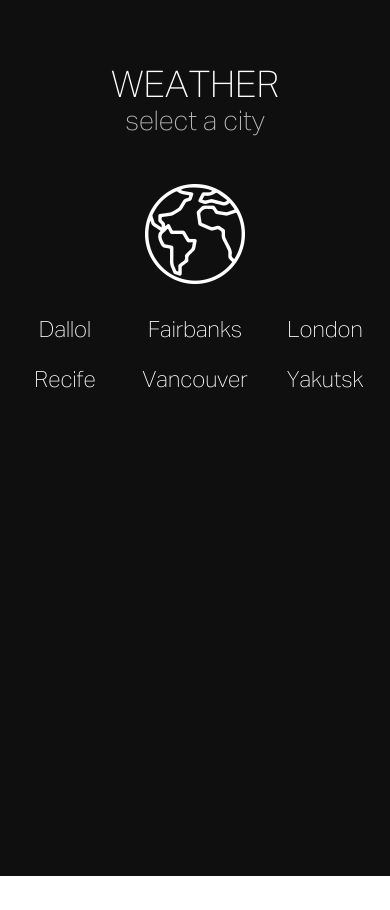
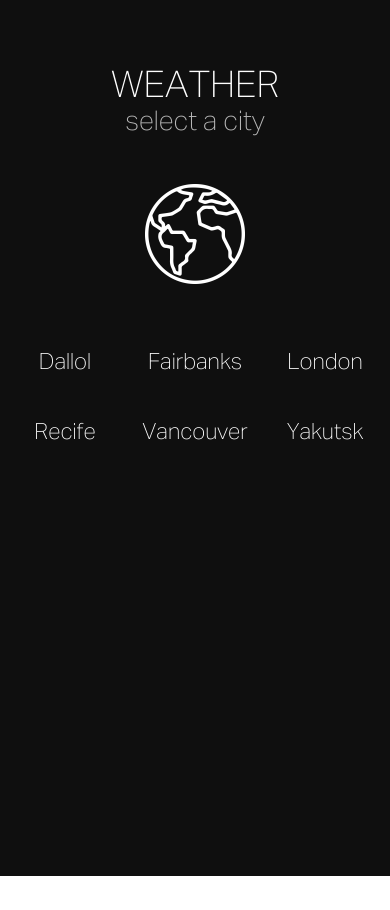
Before and after one commit to reinaldoleal/my-challenge-tds, a React (Vite) app: page / in a window 390 px wide. Built offline with nearby package versions, Linux system fonts and the light colour scheme.

Commit message:
centralizando nome das cidades - mobile

```diff
--- a/src/assets/sass/style.sass
+++ b/src/assets/sass/style.sass
@@ -87,7 +87,8 @@
         color: variables.$text-color-white
         font-size: 1.4em
 
-        // @include mixins.mobile
+        @include mixins.mobile
+            padding-top: 2em
             // padding: 2em
             // font-size: 1.2em
 
```
